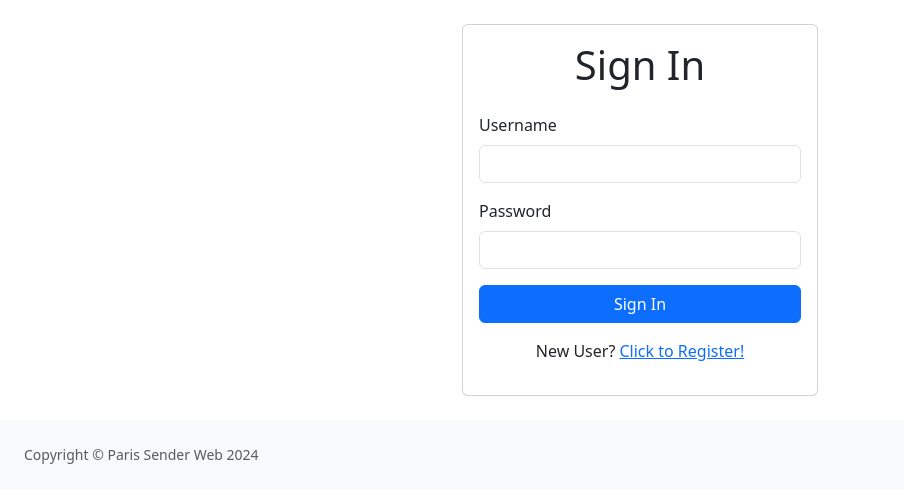
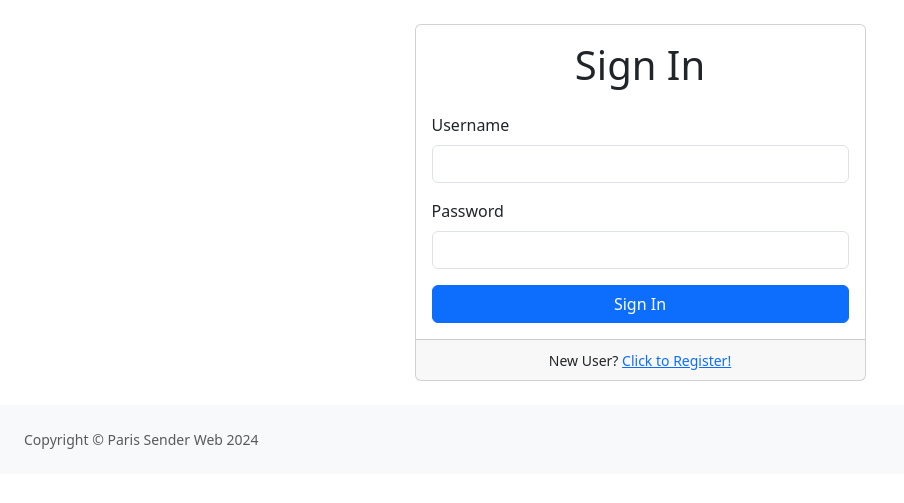
Before and after one commit to Sussyfreelandx/smtpweb, a Flask app: page /login in a window 1280 px wide. Shown: the part 56-559 px from the top of the page, without its empty margins (0-904 px from the left). Run offline with Flask 2, Linux system fonts and the light colour scheme.

Commit message:
Update login.html

```diff
--- a/app/templates/login.html
+++ b/app/templates/login.html
@@ -2,7 +2,7 @@
 
 {% block content %}
 <div class="row justify-content-center">
-    <div class="col-md-6 col-lg-4">
+    <div class="col-lg-5 col-md-8">
         <div class="card">
             <div class="card-body">
                 <h1 class="card-title text-center mb-4">Sign In</h1>
@@ -18,8 +18,10 @@
                     <div class="d-grid">
                         <button type="submit" class="btn btn-primary">Sign In</button>
                     </div>
-                    <p class="mt-3 text-center">New User? <a href="{{ url_for('main.register') }}">Click to Register!</a></p>
                 </form>
+            </div>
+            <div class="card-footer text-center">
+                <small>New User? <a href="{{ url_for('main.register') }}">Click to Register!</a></small>
             </div>
         </div>
     </div>
```
